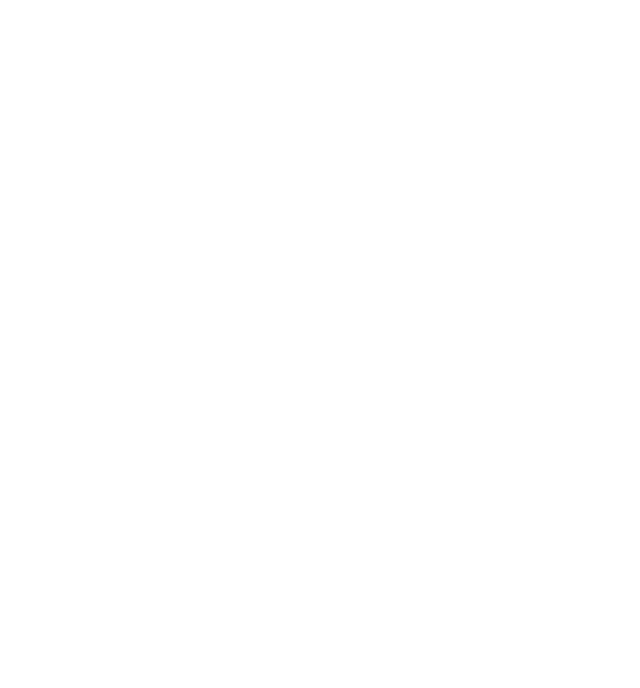
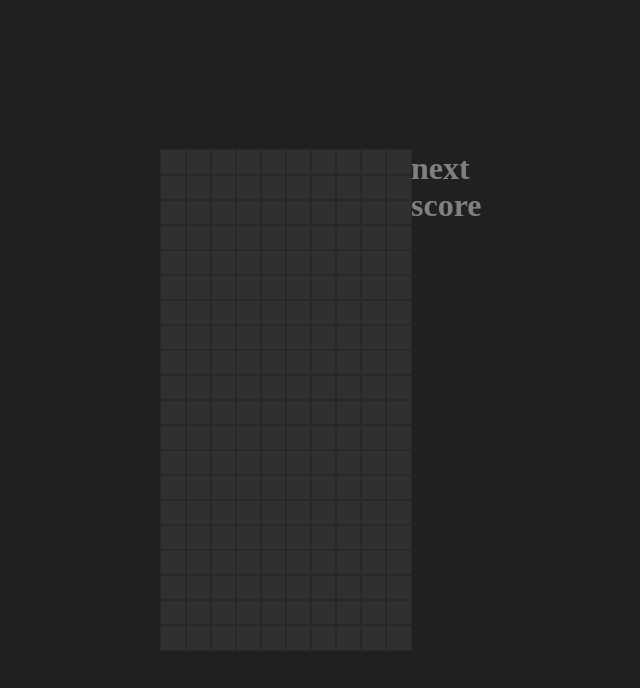
Before and after one commit to prgrms-web-devcourse/FEDC5_DeCoAlGo, a plain HTML site: page index.html in a window 1280 px wide. Shown: the whole page, without its empty margins (229-869 px from the left). Drawn offline with Linux system fonts and the light colour scheme.

Commit message:
feat: 보드 기본 렌더링, 스타일 작업

```diff
--- a/css/style.css
+++ b/css/style.css
@@ -8,6 +8,50 @@ ul {
 }
 
 body {
+  height: 100vh;
+  display: flex;
+  align-items: center;
+  overflow: hidden;
+  background-color: rgb(32, 32, 32);
+}
+
+.wrapper {
+  width: 100%;
+  display: flex;
+  justify-content: center;
+}
+
+.information {
+  width: 250px;
   height: 100%;
-  overflow: hidden;
 }
+
+.title {
+  color: gray;
+}
+
+/* .score {
+  text-align: center;
+  font-size: 36px;
+  margin-bottom: 2rem;
+} */
+
+.playground > ul {
+  width: 250px;
+}
+
+.playground > ul > li {
+  width: 100%;
+  height: 25px;
+  background-color: rgb(48, 48, 48);
+}
+
+.playground > ul > li > ul {
+  display: flex;
+}
+
+.playground > ul > li > ul > li {
+  width: 25px;
+  height: 25px;
+  outline: 1px solid rgb(41, 40, 41);
+}
--- a/index.html
+++ b/index.html
@@ -7,6 +7,19 @@
     <title>테트리스</title>
   </head>
   <body>
+    <div class="wrapper">
+      <div class="playground">
+        <ul></ul>
+      </div>
+      <div class="information">
+        <div class="next-block-box">
+          <h1 class="title">next</h1>
+        </div>
+        <div class="score-box">
+          <h1 class="title">score</h1>
+        </div>
+      </div>
+    </div>
     <script src="js/tetris.js"></script>
   </body>
 </html>
--- a/js/tetris.js
+++ b/js/tetris.js
@@ -1 +1,27 @@
-console.log("dd");
+// DOM
+const playground = document.querySelector(".playground > ul");
+
+const GAME_ROWS = 20;
+const GAME_COLS = 10;
+
+init();
+
+// functions
+function init() {
+  for (let i = 0; i < GAME_ROWS; i++) {
+    prependNewLine();
+  }
+}
+
+function prependNewLine() {
+  const li = document.createElement("li");
+  const ul = document.createElement("ul");
+
+  for (let j = 0; j < GAME_COLS; j++) {
+    const matrix = document.createElement("li");
+    ul.prepend(matrix);
+  }
+
+  li.prepend(ul);
+  playground.prepend(li);
+}
```
